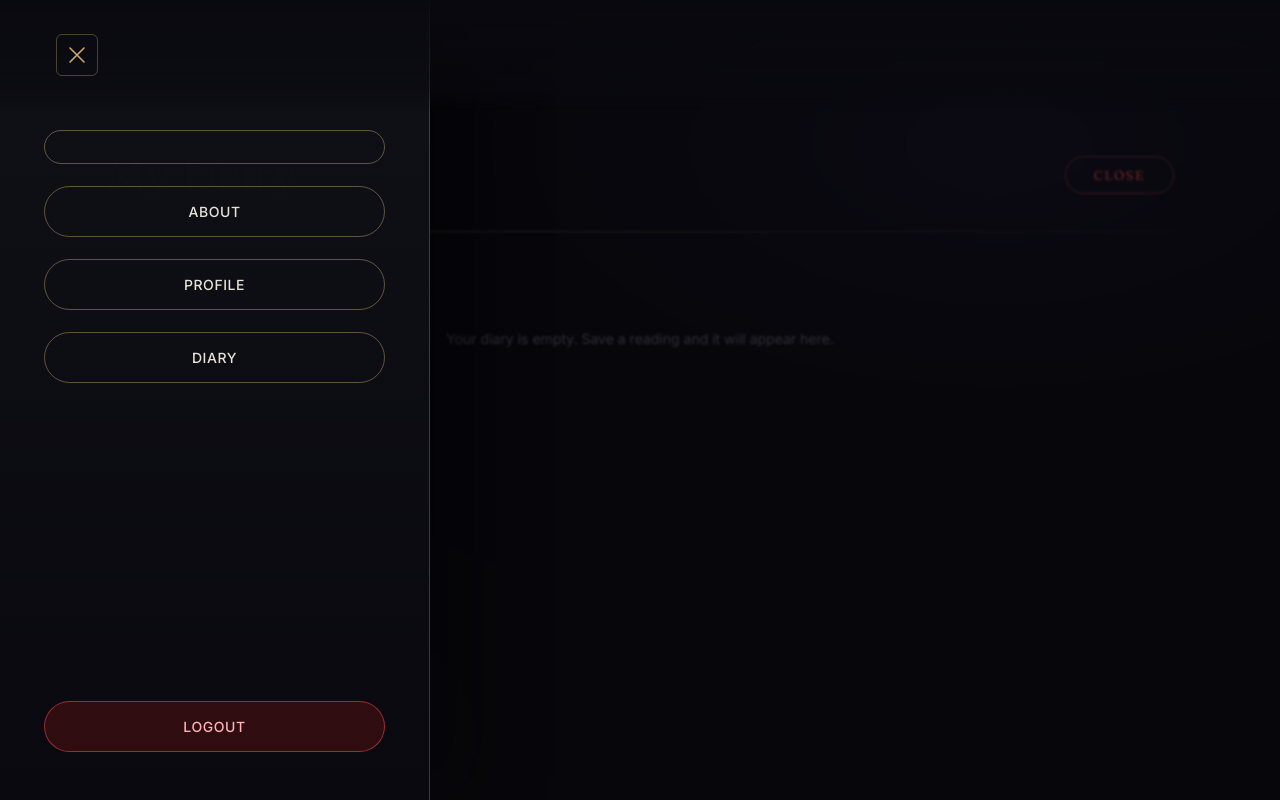
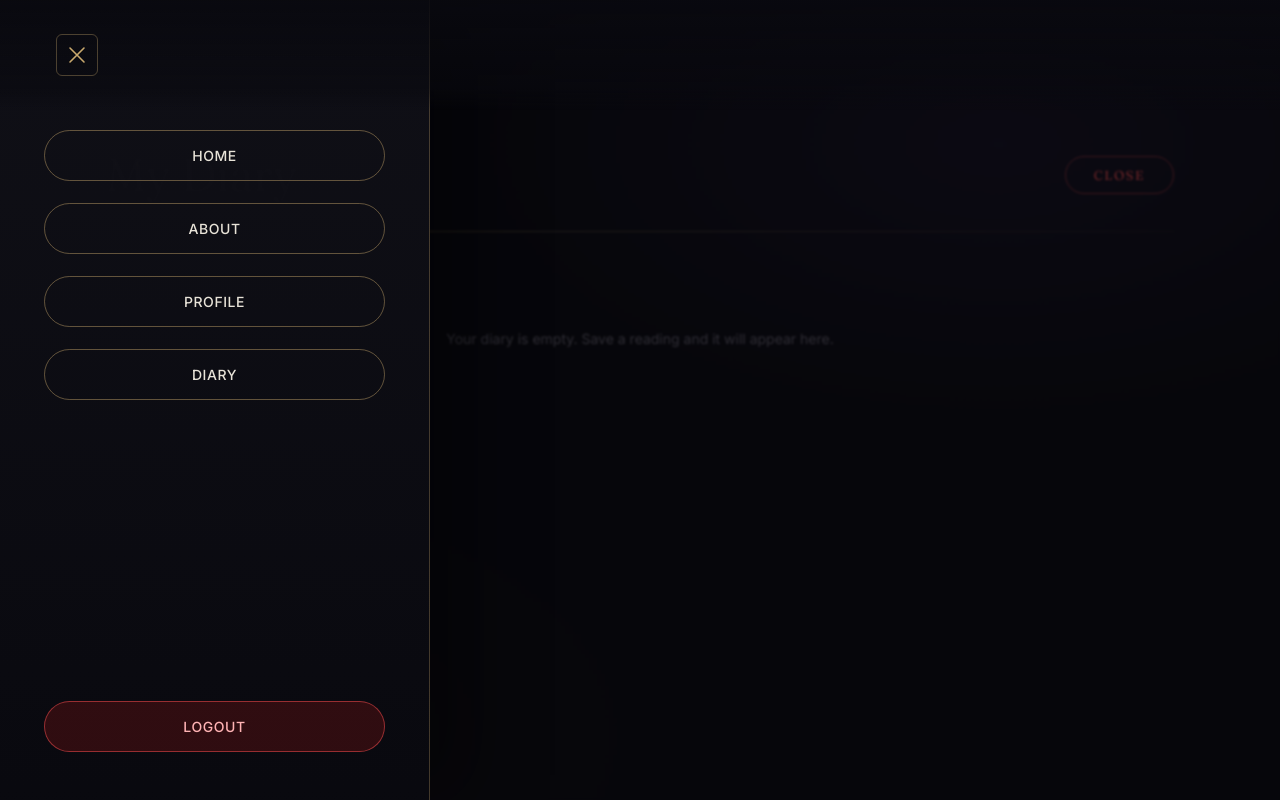
Before and after one commit to ungingeiei/Tarot_Diary, a Next.js app: page /diary in a window 1280 px wide. Both pictures are taken after a click on the button "Open menu". Built offline with nearby package versions, Linux system fonts and the light colour scheme.

Commit message:
Fix home navigation

```diff
--- a/src/components/NavMenu.jsx
+++ b/src/components/NavMenu.jsx
@@ -50,9 +50,8 @@ export function NavMenu({ onNavigate, onDismiss }) {
       <nav className="nav-menu" aria-label="Main menu">
         {/* Intentionally 404s — there's no /home page yet. Point this
             at the real route once one exists. */}
-
         <button type="button" className="nav-menu-btn" onClick={() => go("/")}>
-
+          HOME
         </button>
         {/* TODO: build an /about page — this route doesn't exist yet */}
         <button type="button" className="nav-menu-btn" onClick={() => go("/about")}>
```
